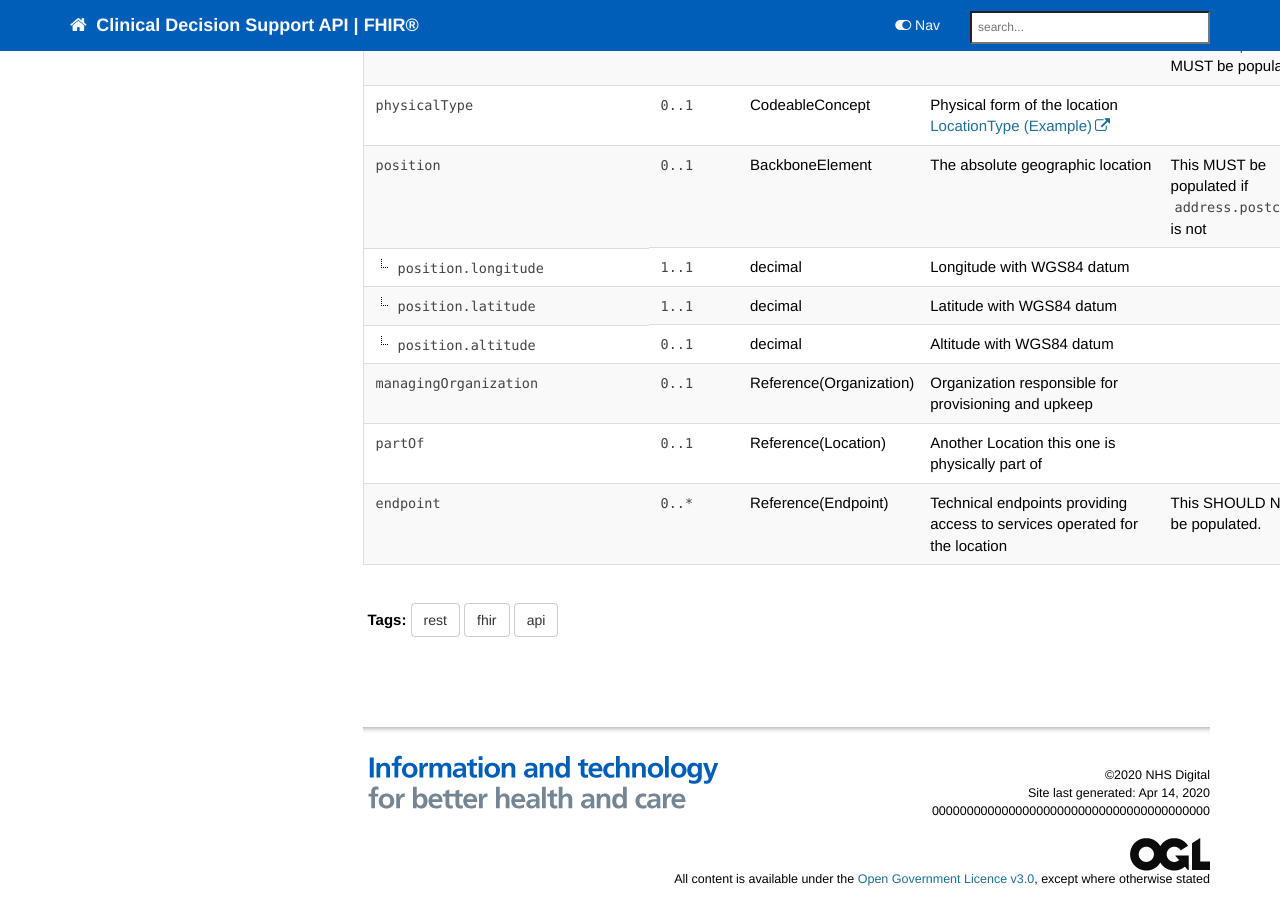
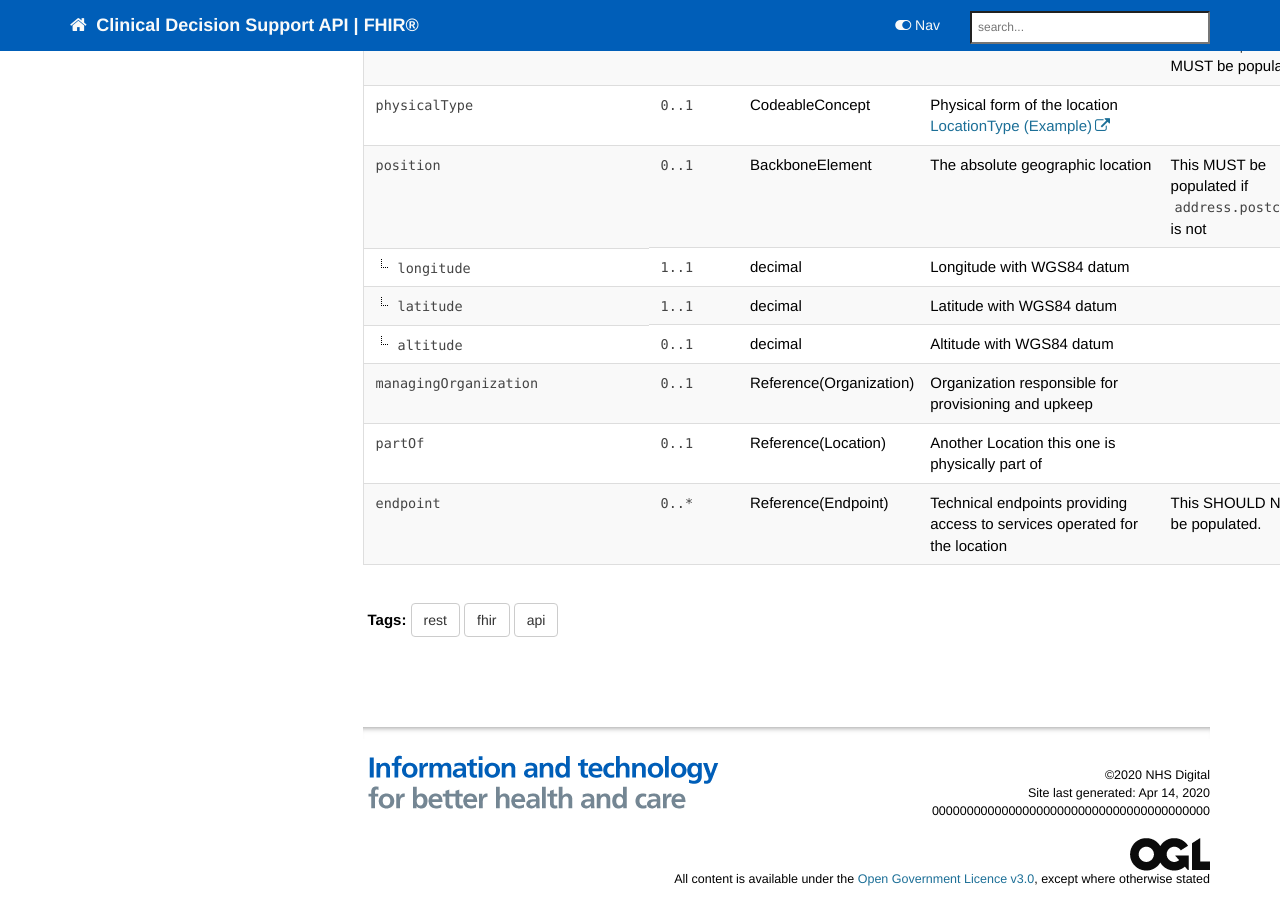
Before and after one commit to nhsconnect/FHIR-CDS, a Jekyll site: the page built from pages/explore/api_location.md, in a window 1280 px wide and 900 px high, scrolled down 1992 px. Built offline with Jekyll 4.4.1, drawn with Linux system fonts in a browser that asks for light colours; nearby versions of some CDN libraries; comment, search, counter and statistics services are not loaded.

Commit message:
Corrected format for children of 'position'

```diff
--- a/pages/explore/api_location.md
+++ b/pages/explore/api_location.md
@@ -192,7 +192,7 @@ The table below gives implementation guidance in relation to the elements within
 </tr>
 
 <tr>
-<td  class="sub"><code  class="highlighter-rouge">position.longitude</code></td>
+<td  class="sub"><code  class="highlighter-rouge">longitude</code></td>
 <td><code  class="highlighter-rouge">1..1</code></td>
 <td>decimal</td>
 <td>Longitude with WGS84 datum</td>
@@ -200,7 +200,7 @@ The table below gives implementation guidance in relation to the elements within
 </tr>
 
 <tr>
-<td  class="sub"><code  class="highlighter-rouge">position.latitude</code></td>
+<td  class="sub"><code  class="highlighter-rouge">latitude</code></td>
 <td><code  class="highlighter-rouge">1..1</code></td>
 <td>decimal</td>
 <td>Latitude with WGS84 datum</td>
@@ -208,7 +208,7 @@ The table below gives implementation guidance in relation to the elements within
 </tr>
 
 <tr>
-<td  class="sub"><code  class="highlighter-rouge">position.altitude</code></td>
+<td  class="sub"><code  class="highlighter-rouge">altitude</code></td>
 <td><code  class="highlighter-rouge">0..1</code></td>
 <td>decimal</td>
 <td>Altitude with WGS84 datum</td>
```
